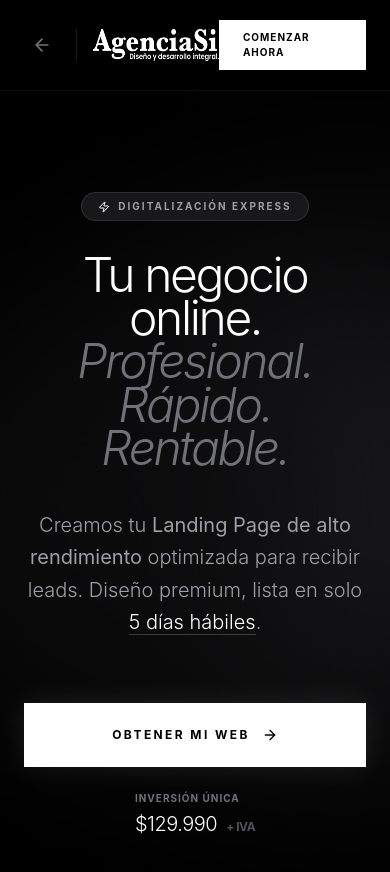
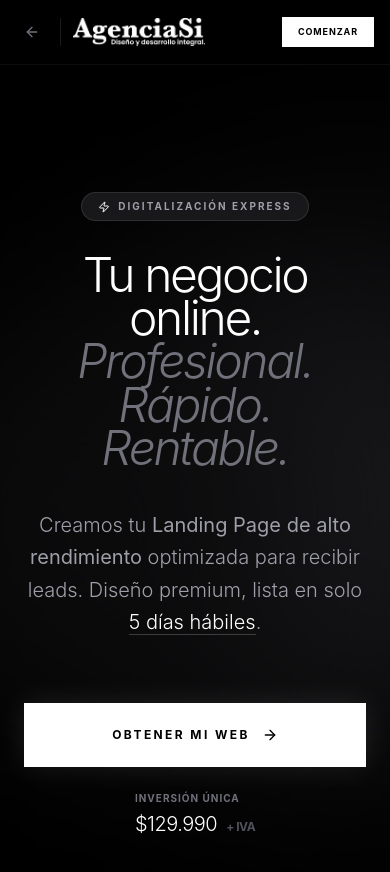
Before and after one commit to martinvaldes317/agencia-si-oficial, a React (Vite) app in the folder web-express-app/client/: page /digitalizacion-express in a window 390 px wide. Shown: the top 872 px of the page. Built offline with nearby package versions, Linux system fonts and the light colour scheme; no server answers; a web font is replaced by a local one.

Commit message:
Fix: navbar mobile digitalización express — logo no se distorsiona

```diff
--- a/web-express-app/client/src/components/DigitalizationLanding.jsx
+++ b/web-express-app/client/src/components/DigitalizationLanding.jsx
@@ -22,17 +22,18 @@ export default function DigitalizationLanding() {
 
             {/* Premium Header */}
             <header className="fixed w-full top-0 z-50 bg-black/80 backdrop-blur-xl border-b border-white/5">
-                <div className="max-w-7xl mx-auto px-6 py-5 flex items-center justify-between">
-                    <div className="flex items-center gap-4">
-                        <Link to="/" className="p-2 hover:bg-white/10 rounded-full transition-colors group">
-                            <ArrowLeft className="w-5 h-5 text-zinc-500 group-hover:text-white transition-colors" />
+                <div className="max-w-7xl mx-auto px-4 md:px-6 py-4 flex items-center justify-between gap-3">
+                    <div className="flex items-center gap-3 min-w-0">
+                        <Link to="/" className="p-2 hover:bg-white/10 rounded-full transition-colors group shrink-0">
+                            <ArrowLeft className="w-4 h-4 md:w-5 md:h-5 text-zinc-500 group-hover:text-white transition-colors" />
                         </Link>
-                        <Link to="/" className="border-l pl-4 border-white/10 group">
-                            <img src="/logo-dark.png" alt="AgenciaSi" className="h-8 w-auto transition-opacity group-hover:opacity-70" />
+                        <Link to="/" className="border-l pl-3 md:pl-4 border-white/10 group shrink-0">
+                            <img src="/logo-dark.png" alt="AgenciaSi" className="h-7 md:h-8 w-auto transition-opacity group-hover:opacity-70" style={{ display: 'block' }} />
                         </Link>
                     </div>
-                    <Link to="/digitalizacion-express/wizard" className="bg-white text-black px-6 py-2.5 text-[10px] font-bold uppercase tracking-widest hover:bg-zinc-200 transition-all active:scale-95">
-                        Comenzar Ahora
+                    <Link to="/digitalizacion-express/wizard" className="shrink-0 bg-white text-black px-4 md:px-6 py-2 md:py-2.5 text-[9px] md:text-[10px] font-bold uppercase tracking-widest hover:bg-zinc-200 transition-all active:scale-95 whitespace-nowrap">
+                        Comenzar
+                        <span className="hidden md:inline"> Ahora</span>
                     </Link>
                 </div>
             </header>
```
